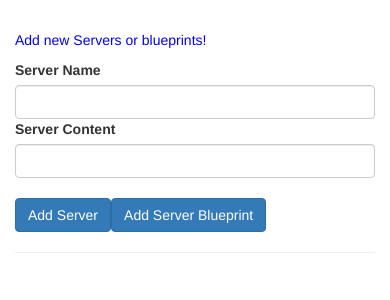
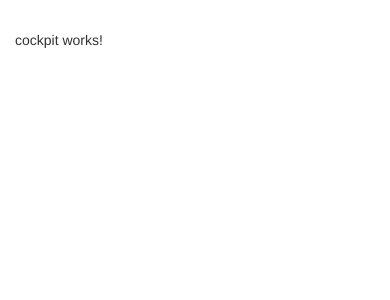
Before and after one commit to WebDevJasonCameron/LearningWebDev_ANGULAR, an Angular app in the folder cmp-databinding-start/: page / in a window 390 px wide. Shown: the top 300 px of the page. Built offline with nearby package versions, Linux system fonts and the light colour scheme.

Commit message:
breaking stuff why repack cmp-databinding-start app

```diff
--- a/cmp-databinding-start/src/app/app.component.html
+++ b/cmp-databinding-start/src/app/app.component.html
@@ -1,34 +1,8 @@
 <div class="container">
+  <app-cockpit></app-cockpit>
   <div class="row">
     <div class="col-xs-12">
-      <p>Add new Servers or blueprints!</p>
-      <label>Server Name</label>
-      <input type="text" class="form-control" [(ngModel)]="newServerName">
-      <label>Server Content</label>
-      <input type="text" class="form-control" [(ngModel)]="newServerContent">
-      <br>
-      <button
-        class="btn btn-primary"
-        (click)="onAddServer()">Add Server</button>
-      <button
-        class="btn btn-primary"
-        (click)="onAddBlueprint()">Add Server Blueprint</button>
-    </div>
-  </div>
-  <hr>
-  <div class="row">
-    <div class="col-xs-12">
-      <div
-        class="panel panel-default"
-        *ngFor="let element of serverElements">
-        <div class="panel-heading">{{ element.name }}</div>
-        <div class="panel-body">
-          <p>
-            <strong *ngIf="element.type === 'server'" style="color: red">{{ element.content }}</strong>
-            <em *ngIf="element.type === 'blueprint'">{{ element.content }}</em>
-          </p>
-        </div>
-      </div>
+      <app-server-element *ngFor="let serverElement of serverElements"></app-server-element>
     </div>
   </div>
 </div>
--- a/cmp-databinding-start/src/app/app.component.ts
+++ b/cmp-databinding-start/src/app/app.component.ts
@@ -7,22 +7,5 @@
 })
 export class AppComponent {
   serverElements = [];
-  newServerName = '';
-  newServerContent = '';
 
-  onAddServer() {
-    this.serverElements.push({
-      type: 'server',
-      name: this.newServerName,
-      content: this.newServerContent
-    });
-  }
-
-  onAddBlueprint() {
-    this.serverElements.push({
-      type: 'blueprint',
-      name: this.newServerName,
-      content: this.newServerContent
-    });
-  }
 }
--- a/cmp-databinding-start/src/app/app.module.ts
+++ b/cmp-databinding-start/src/app/app.module.ts
@@ -4,10 +4,14 @@
 
 
 import { AppComponent } from './app.component';
+import { CockpitComponent } from './cockpit/cockpit.component';
+import { ServerElementComponent } from './server-element/server-element.component';
 
 @NgModule({
   declarations: [
-    AppComponent
+    AppComponent,
+    CockpitComponent,
+    ServerElementComponent
   ],
   imports: [
     BrowserModule,
--- /dev/null
+++ b/cmp-databinding-start/src/app/cockpit/cockpit.component.html
@@ -0,0 +1 @@
+<p>cockpit works!</p>
--- /dev/null
+++ b/cmp-databinding-start/src/app/cockpit/cockpit.component.ts
@@ -0,0 +1,37 @@
+import { Component, OnInit } from '@angular/core';
+
+@Component({
+  selector: 'app-cockpit',
+  templateUrl: './cockpit.component.html',
+  styleUrls: ['./cockpit.component.css']
+})
+export class CockpitComponent implements OnInit {
+
+  // ATT
+  newServerName = '';
+  newServerContent = '';
+
+  // CON
+  constructor() { }
+
+  // BAS
+  ngOnInit(): void {
+  }
+
+  // FUN
+  onAddServer() {
+    this.serverElements.push({
+      type: 'server',
+      name: this.newServerName,
+      content: this.newServerContent
+    });
+  }
+
+  onAddBlueprint() {
+    this.serverElements.push({
+      type: 'blueprint',
+      name: this.newServerName,
+      content: this.newServerContent
+    });
+  }
+}
--- /dev/null
+++ b/cmp-databinding-start/src/app/server-element/server-element.component.html
@@ -0,0 +1,10 @@
+<div
+  class="panel panel-default">
+<div class="panel-heading">{{ element.name }}</div>
+<div class="panel-body">
+  <p>
+    <strong *ngIf="element.type === 'server'" style="color: red">{{ element.content }}</strong>
+    <em *ngIf="element.type === 'blueprint'">{{ element.content }}</em>
+  </p>
+</div>
+</div>
--- /dev/null
+++ b/cmp-databinding-start/src/app/server-element/server-element.component.ts
@@ -0,0 +1,15 @@
+import { Component, OnInit } from '@angular/core';
+
+@Component({
+  selector: 'app-server-element',
+  templateUrl: './server-element.component.html',
+  styleUrls: ['./server-element.component.css']
+})
+export class ServerElementComponent implements OnInit {
+
+  constructor() { }
+
+  ngOnInit(): void {
+  }
+
+}
```
Also changed, not shown: cmp-databinding-start/src/app/cockpit/cockpit.component.css (added), cmp-databinding-start/src/app/server-element/server-element.component.css (added), 2 other files (tests, documents, lock files or other folders).
